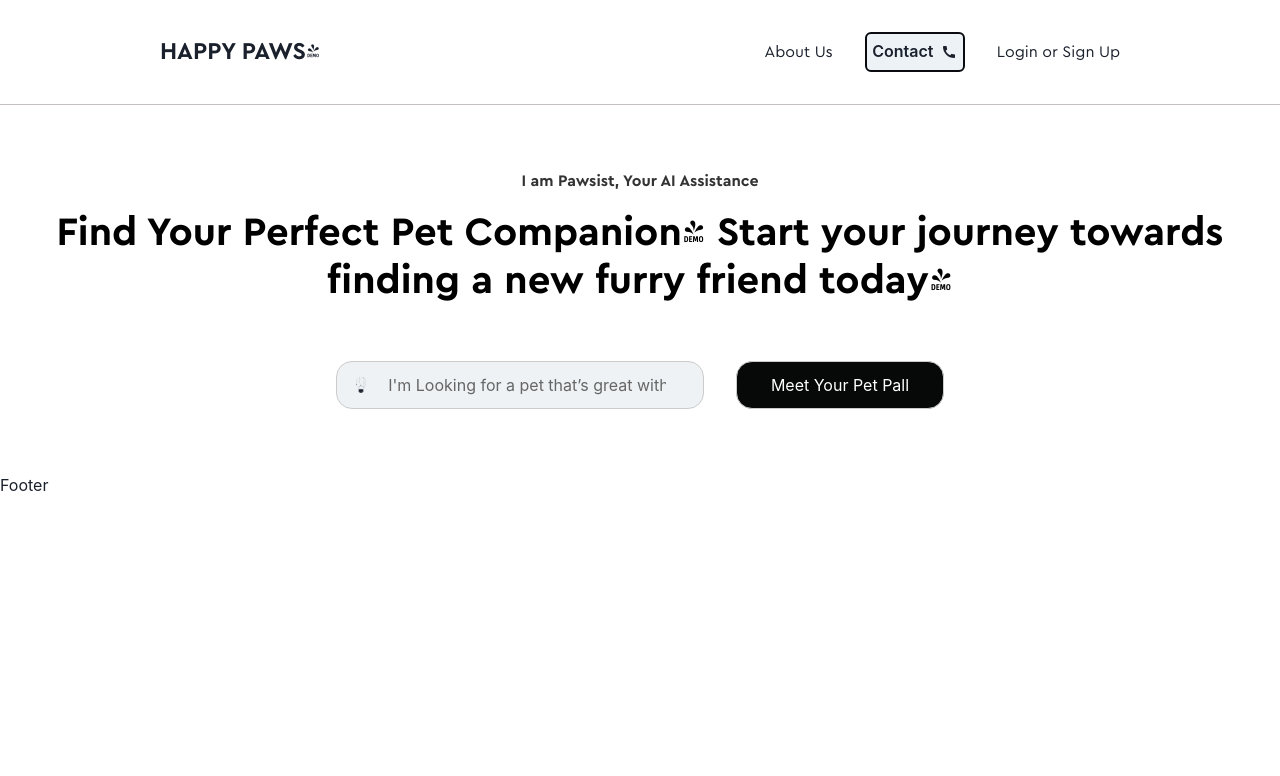
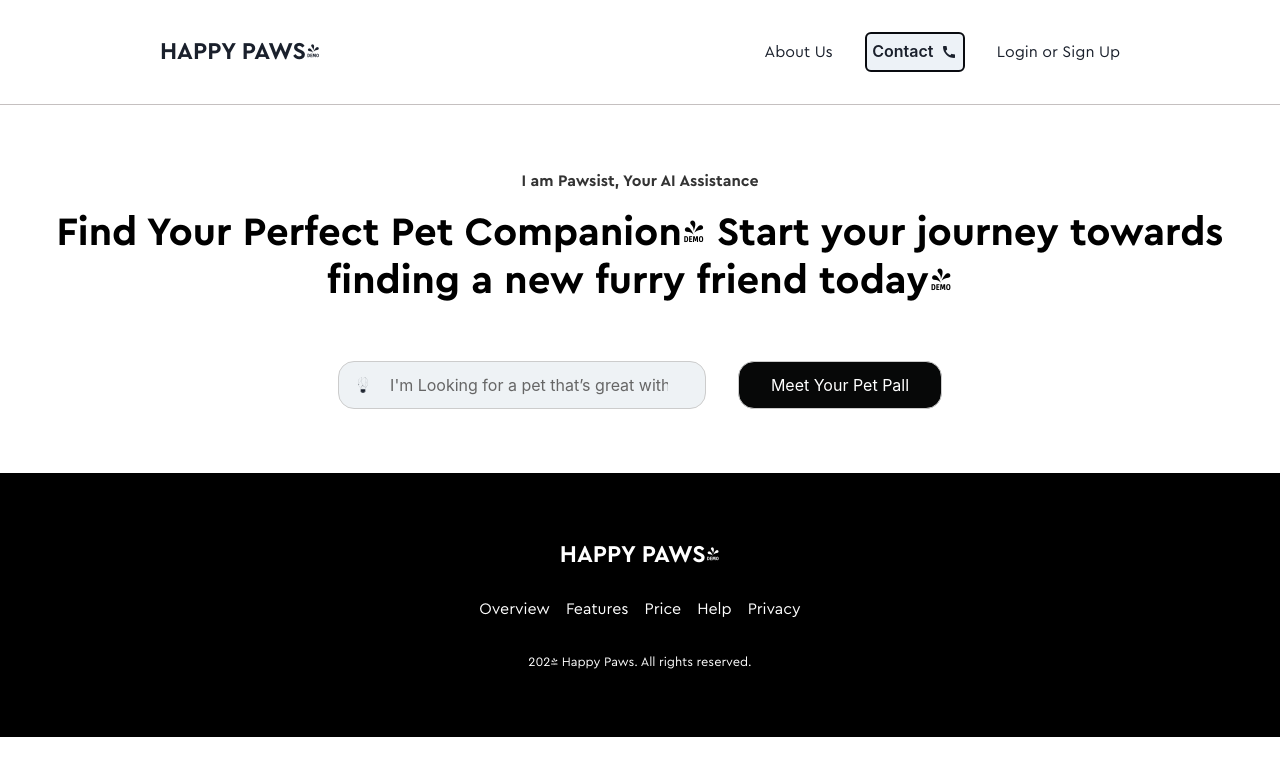
Before and after one commit to bernard493/HappyPaws-client, a React (Create React App) app: page / in a window 1280 px wide. Shown: the top 776 px of the page. Built offline with nearby package versions, Linux system fonts and the light colour scheme; no server answers.

Commit message:
footer build and minor bug fix

```diff
--- a/src/Components/Button/Button.jsx
+++ b/src/Components/Button/Button.jsx
@@ -1,12 +1,21 @@
 import React from "react";
-import "./Button.scss"
+import "./Button.scss";
 
-const Button = ({ handleButtonClick, isDisabledState , notDisabledText, isDisabledText}) => {
+const Button = ({
+  handleButtonClick,
+  isDisabledState,
+  notDisabledText,
+  isDisabledText,
+  width,
+}) => {
   return (
     <button
       onClick={handleButtonClick}
       className="Btn"
       disabled={isDisabledState}
+      style={{
+        width:  width || "100%",
+      }}
     >
       {!isDisabledState ? notDisabledText : isDisabledText}
     </button>
--- a/src/Components/Button/Button.scss
+++ b/src/Components/Button/Button.scss
@@ -11,7 +11,6 @@
   color: #fff;
   @include tablet {
     padding: 0.7rem 2rem;
-    width: 13rem;
 
   }
   &:hover {
--- a/src/Components/Footer/Footer.jsx
+++ b/src/Components/Footer/Footer.jsx
@@ -1,9 +1,31 @@
-import React from 'react'
+import React from "react";
+import "./Footer.scss";
+import { Link } from "react-router-dom";
 
 const Footer = () => {
   return (
-    <div>Footer</div>
-  )
-}
+    <nav className="footer-section">
+      <section className="footer-container">
+        <div className="footer-container__logo">
+          <Link to="/">
+            <h1 className="footer-section__logo-container--text">
+              HAPPY PAWS!
+            </h1>
+          </Link>
+        </div>
+        <div className="footer-container__links">
+          <p className="footer-container__links-text">Overview</p>
+          <p className="footer-container__links-text">Features</p>
+          <p className="footer-container__links-text">Price</p>
+          <p className="footer-container__links-text">Help</p>
+          <p className="footer-container__links-text">Privacy</p>
+        </div>
+      </section>
+      <section className="footer-section__TCs__container">
+        <p className="footer-section__TCs__text">2024 Happy Paws. All rights reserved.</p>
+      </section>
+    </nav>
+  );
+};
 
-export default Footer
+export default Footer;
--- /dev/null
+++ b/src/Components/Footer/Footer.scss
@@ -0,0 +1,46 @@
+@use "../../styles/partials/mixin" as *;
+@use "../../styles/partials/variables" as *;
+
+.footer-section {
+  background-color: $color-primary-black;
+  padding: 1rem;
+  @include tablet {
+    padding: 4rem 2rem;
+  }
+  color: $color-primary-white;
+  &__logo-container--text {
+    font-size: 1.5rem;
+  }
+  &__TCs__container {
+    padding-top: 2rem;
+    display: flex;
+    justify-content: center;
+  }
+  &__TCs__text {
+    font-size: 0.8rem;
+  }
+}
+
+.footer-container {
+  display: flex;
+  flex-direction: column;
+  justify-content: center;
+  align-items: center;
+
+  &__links {
+    padding-top: 1.5rem;
+    display: flex;
+    flex-direction: column;
+    gap: 0.5 rem;
+    &-text {
+        cursor: pointer;
+      &:hover {
+        color: $color-neutral-light;
+      }
+    }
+    @include tablet {
+      gap: 1rem;
+      flex-direction: row;
+    }
+  }
+}
--- a/src/Components/PetCard/PetCard.scss
+++ b/src/Components/PetCard/PetCard.scss
@@ -84,6 +84,7 @@
   &__bt--container {
     align-self: auto;
     margin-top: 1rem;
+    width: 100%;
     @include tablet {
       align-self: center;
     }
--- a/src/Components/SearchInput/SearchInput.scss
+++ b/src/Components/SearchInput/SearchInput.scss
@@ -11,7 +11,7 @@
 .searchInput__container input[type="text"] {
   padding: 0.7rem;
   font-size: 16px;
-  width: 100%;
+  // widt  h: 100%;
   margin-right: 10px;
   background-color: #eef2f5;
   border: none;
--- a/src/Pages/PetMatchesPage/PetMatchesPage.jsx
+++ b/src/Pages/PetMatchesPage/PetMatchesPage.jsx
@@ -90,7 +90,7 @@ const PetMatchesPage = () => {
     <section>
       <section className="PetMatches__form--container">
         <h1>Want to be more specific </h1>
-        <div className="PetMatches__form">
+        <div className="PetMatches__form" >
           <div className="PetMatches__form__input--container">
             <SearchInput
               isError={error}
@@ -99,12 +99,23 @@ const PetMatchesPage = () => {
               placeholder="I'm Looking for a pet that’s great with..."
             />
           </div>
+          <div className="PetMatches__form--container__mobile">
             <Button
               handleButtonClick={handleSearchNewSearchRequest}
               isDisabledState={isDisabled}
               notDisabledText={"Meet Your Pet Pall"}
               isDisabledText={"Finding Pet Pall..."}
             />
+          </div>
+          <div className="PetMatches__form--container__tablet">
+            <Button
+              handleButtonClick={handleSearchNewSearchRequest}
+              isDisabledState={isDisabled}
+              notDisabledText={"Meet Your Pet Pall"}
+              isDisabledText={"Finding Pet Pall..."}
+              width={200}
+            />
+          </div>
         </div>
 
         <p>🎉 Here are your perfect pet matches! 🐾</p>
@@ -129,7 +140,6 @@ const PetMatchesPage = () => {
         </>
       ) : (
         <section className="PetMatches__petsCard--container">
-
           <div className="PetMatches__petsCard--container__loading__spinner">
             <PetRecommendationsSpinner />
           </div>
--- a/src/Pages/PetMatchesPage/PetMatchesPage.scss
+++ b/src/Pages/PetMatchesPage/PetMatchesPage.scss
@@ -1,6 +1,7 @@
 @use "../../styles/partials/mixin" as *;
 @use "../../styles/partials/variables" as *;
 .PetMatches {
+
   &__form--container {
     margin: 4rem 1rem 0 1rem;
     border-radius: 1rem;
@@ -9,6 +10,19 @@
     @include tablet {
       padding: 2rem;
       margin: 4rem 2rem;
+    }
+
+    &__mobile {
+      width: 100%;
+      @include tablet {
+        display: none;
+      }
+    }
+    &__tablet {
+      display: none;
+      @include tablet {
+        display: block;
+      }
     }
   }
   &__form {
```
Lines whose indentation alone changed are shown as unchanged.
